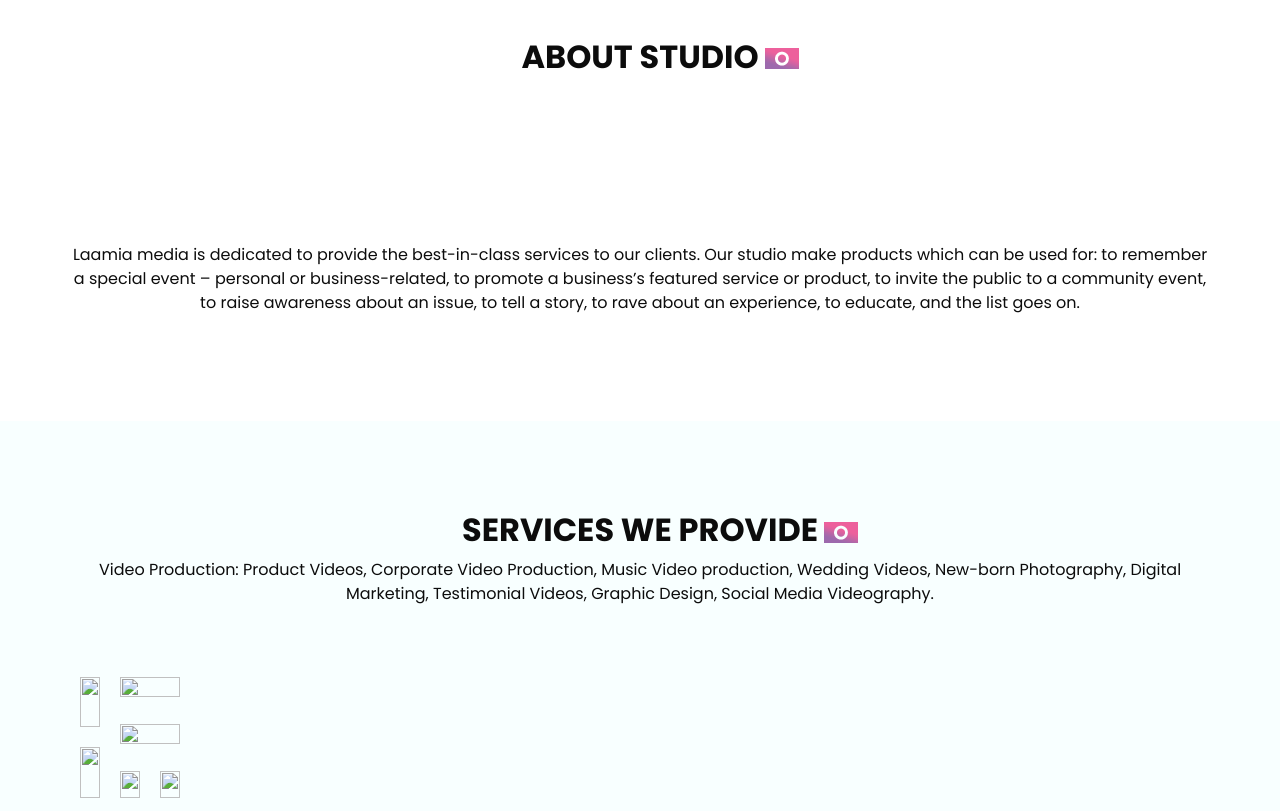
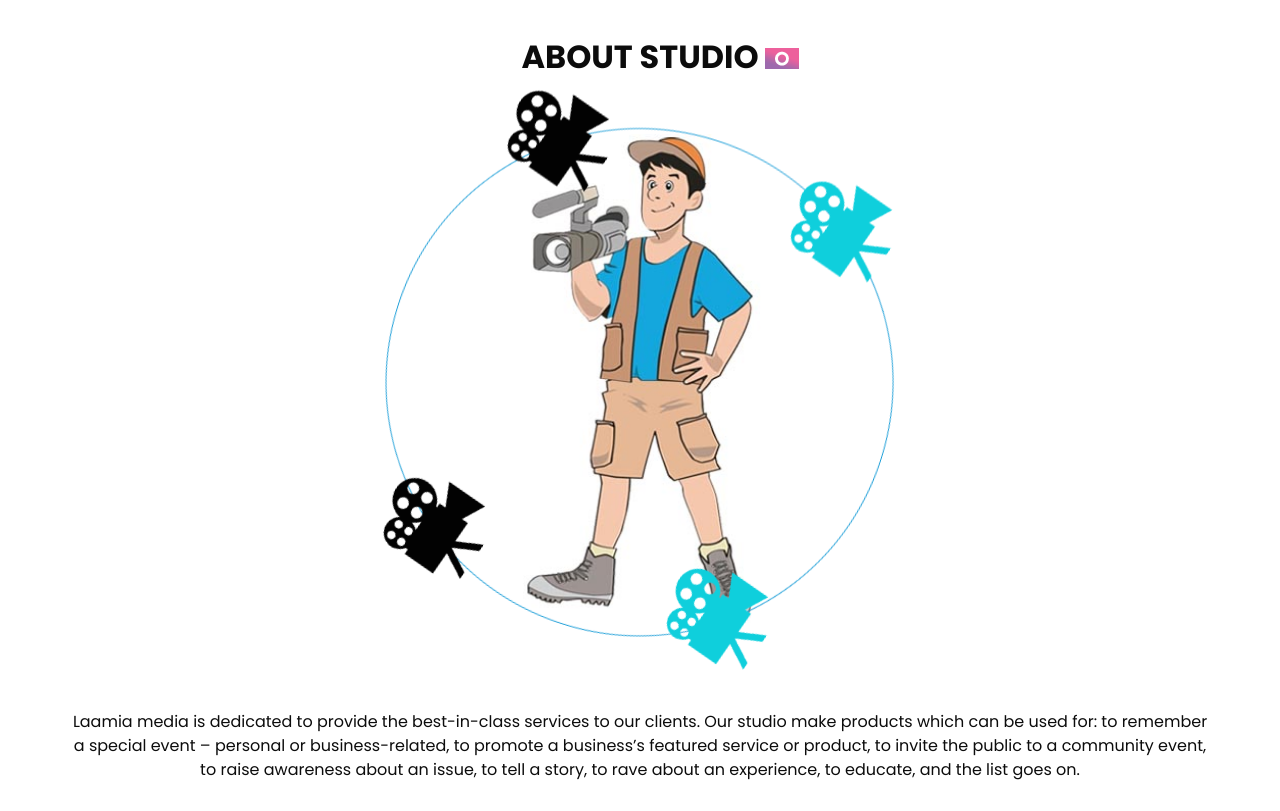
Before and after one commit to BNMedia/bnmedia.github.io, a plain HTML site: page index.html in a window 1280 px wide. Shown: the part 1140-1951 px from the top of the page. Drawn offline with Linux system fonts and the light colour scheme.

Commit message:
Update index.html

```diff
--- a/index.html
+++ b/index.html
@@ -78,7 +78,7 @@
                 </div>
                 <div class="col-md-6 px-0">
                   <div class="img-box">
-                    <img src="images/slider-img.jpg" alt="">
+                    <img src="images/laamia-movie-shooting.jpg" alt="">
                   </div>
                 </div>
               </div>
@@ -104,7 +104,7 @@
                 </div>
                 <div class="col-md-6 px-0">
                   <div class="img-box">
-                    <img src="images/slider-music-img.jpg" alt="">
+                    <img src="images/laamia-music-production.jpg" alt="">
                   </div>
                 </div>
               </div>
@@ -130,7 +130,7 @@
                 </div>
                 <div class="col-md-6 px-0">
                   <div class="img-box">
-                    <img src="images/slider-img-2.jpg" alt="">
+                    <img src="images/laamia-video-editting.jpg" alt="">
                   </div>
                 </div>
               </div>
@@ -162,9 +162,9 @@
       </div>
       <div class="box">
         <div class="img-box">
-          <img src="images/about-img.jpg" alt="">
+          <img src="images/laamia-videographer-img.jpg" alt="">
           <div class="about_img-bg">
-            <img src="images/about-img-bg.png" alt="">
+            <img src="images/laamia-about-img-bg.png" alt="">
           </div>
         </div>
         <div class="detail-box">
@@ -199,29 +199,29 @@
       <div class="portfolio_container layout_padding2">
         <div class="box-1">
           <div class="img-box b-1">
-            <img src="images/p-1.jpg" alt="">
+            <img src="images/laamia-food-photography.jpg" alt="">
             </div>
           <div class="img-box b-2">
-            <img src="images/p-2.jpg" alt="">
+            <img src="images/laamia-music-video-shoot.jpg" alt="">
           </div>
         </div>
         <div class="box-2">
           <div class="box-2-top">
             <div class="img-box b-3">
-              <img src="images/p-3.jpg" alt="">
+              <img src="images/laamia-interview-shooting.jpg" alt="">
             </div>
           </div>
           <div class="box-2-top2">
             <div class="img-box b-4">
-              <img src="images/p-4.jpg" alt="">
+              <img src="images/laamia-product-advertisement-shoot.jpg" alt="">
             </div>
           </div>
           <div class="box-2-btm">
             <div class="img-box b-5">
-              <img src="images/p-5.jpg" alt="">
+              <img src="images/laamia-newborn-photography.jpg" alt="">
             </div>
             <div class="img-box b-6">
-              <img src="images/p-6.jpg" alt="">
+              <img src="images/laamia-wedding-photography.jpg" alt="">
             </div>
           </div>
         </div>
```
